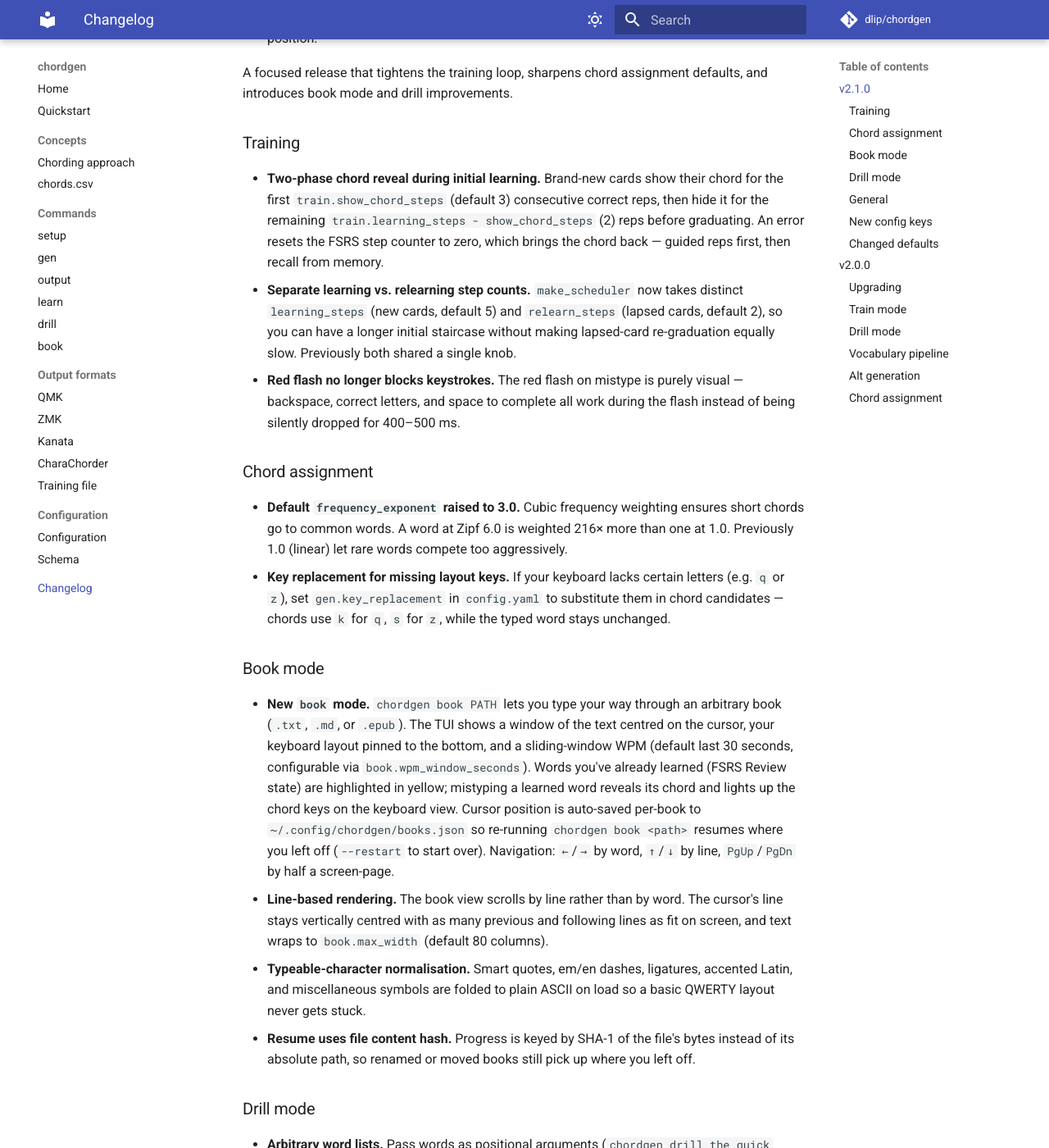
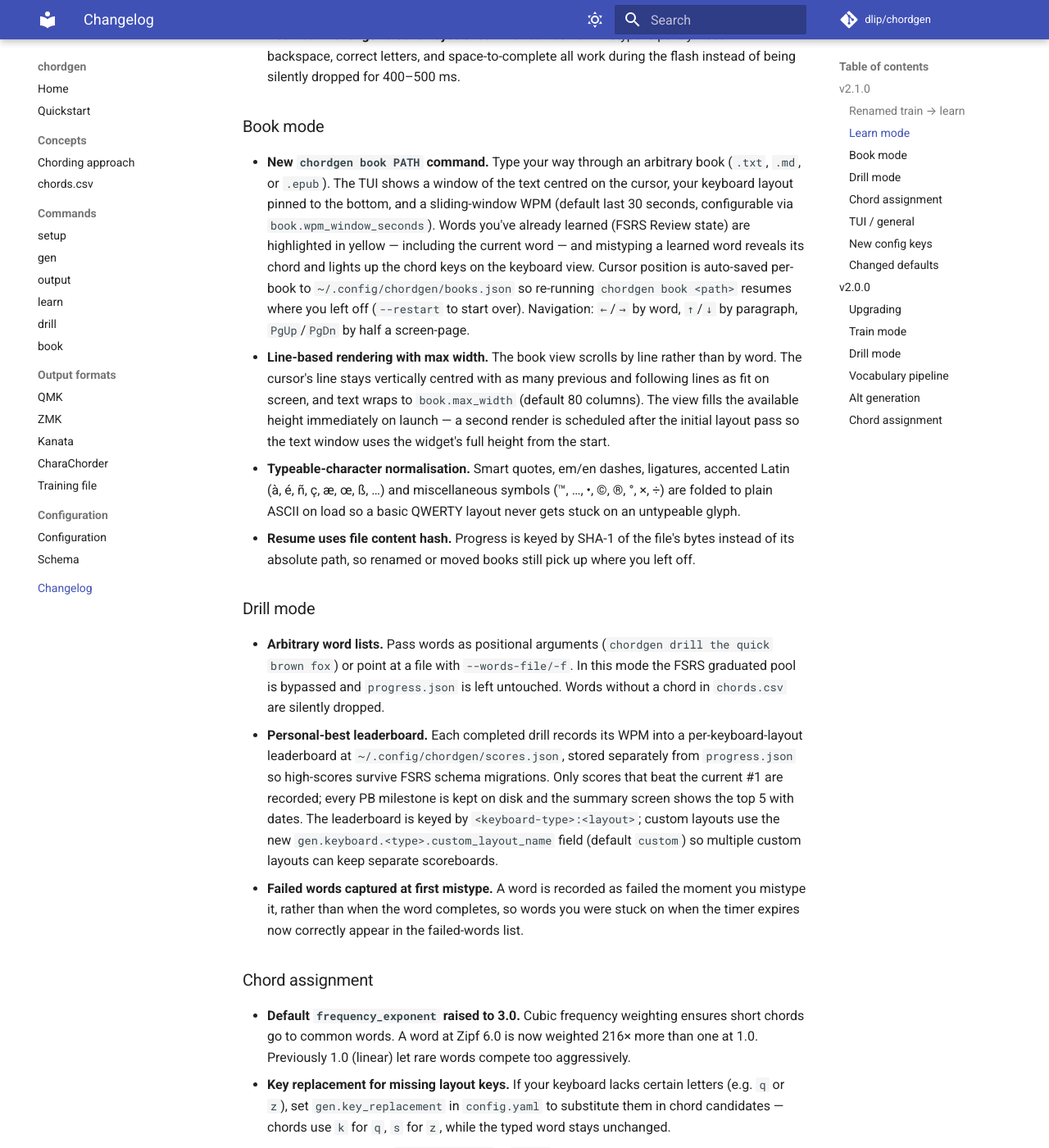
Before and after one commit to dlip/chordgen, an MkDocs documentation site: the page built from docs/changelog.md, in a window 1280 px wide and 1400 px high, scrolled down 849 px. Shown: the whole window at 82% size. Built offline with MkDocs 1.6.1 and Material for MkDocs 9.7.7, drawn with Linux system fonts in a browser that asks for light colours; comment, search, counter and statistics services are not loaded; some of the changed text lies outside the part shown.

Commit message:
cleanup changelog

```diff
--- a/docs/changelog.md
+++ b/docs/changelog.md
@@ -2,135 +2,138 @@
 
 ## v2.1.0
 
-- **Book mode: current learned word highlighted yellow.** Previously
-  only upcoming learned words were highlighted; now the word you're
-  actively typing also gets the yellow highlight when it's a learned
-  chord.
-- **Learn mode: calendar-date overdue check.** Overdue cards are now
-  matched by calendar date (Anki-style) instead of wall-clock time,
-  so cards due later today appear in the review queue immediately.
-- **Learn mode: chord hidden during relearning.** When a mastered word
-  lapses and returns to Relearning, the chord no longer reappears by
-  default — it only shows on a current-word error, same as mastered
-  words.
-- **Alt generation: skip inflector import when slots are filled.**
-  When `alts.overwrite` is `false` and all three alt slots are
-  already populated, the expensive `pattern` library import is
-  avoided entirely, making `chordgen gen` much faster on re-runs.
-- **Renamed `train` to `learn`.** Command is now `chordgen learn`,
-  config section is `learn`, the TUI title says "chordgen learn".
-  The old `train` config key will be silently ignored.
-- **Red flash no longer blocks keystrokes.** The red flash on mistype
-  is purely visual — backspace, correct letters, and space to
-  complete all work during the flash.
-- **Drill leaderboard stores all PBs, shows top 5.** Only scores that
-  beat the current #1 are recorded; every PB milestone is kept on
-  disk. The summary screen still caps the display to 5 entries.
-- **Book mode: text fills screen immediately on launch.** A second
-  render is scheduled after the initial layout pass so the text
-  window uses the widget's full height from the start.
-- **Book mode: resume uses file content hash.** Progress is keyed by
-  SHA-1 of the file's bytes instead of its absolute path, so moving
-  or renaming the book file preserves your cursor position.
+A focused release that tightens the training loop, sharpens chord
+assignment defaults, and introduces book mode and drill
+improvements.
 
-A focused release that tightens the training loop, sharpens chord
-assignment defaults, and introduces book mode and drill improvements.
+### Renamed `train` → `learn`
 
-### Training
+The interactive spaced-repetition command is now `chordgen learn`,
+the matching `config.yaml` section is `learn`, and the TUI title
+reads "chordgen learn". The old `train` config key is silently
+ignored.
 
-- **Two-phase chord reveal during initial learning.**
-  Brand-new cards show their chord for the first `train.show_chord_steps`
-  (default 3) consecutive correct reps, then hide it for the remaining
-  `train.learning_steps - show_chord_steps` (2) reps before graduating.
-  An error resets the FSRS step counter to zero, which brings the chord
-  back — guided reps first, then recall from memory.
+### Learn mode
+
+- **Two-phase chord reveal during initial learning.** Brand-new
+  cards show their chord for the first `learn.show_chord_steps`
+  (default 3) consecutive correct reps, then hide it for the
+  remaining `learn.learning_steps - show_chord_steps` (2) reps
+  before graduating. An error resets the FSRS step counter to
+  zero, which brings the chord back — guided reps first, then
+  recall from memory.
 - **Separate learning vs. relearning step counts.**
   `make_scheduler` now takes distinct `learning_steps` (new cards,
-  default 5) and `relearn_steps` (lapsed cards, default 2), so you can
-  have a longer initial staircase without making lapsed-card
-  re-graduation equally slow. Previously both shared a single knob.
-- **Red flash no longer blocks keystrokes.**
-  The red flash on mistype is purely visual — backspace, correct
-  letters, and space to complete all work during the flash instead of
-  being silently dropped for 400–500 ms.
-
-### Chord assignment
-
-- **Default `frequency_exponent` raised to 3.0.** Cubic frequency
-  weighting ensures short chords go to common words. A word at Zipf 6.0
-  is weighted 216× more than one at 1.0. Previously 1.0 (linear) let
-  rare words compete too aggressively.
-- **Key replacement for missing layout keys.** If your keyboard lacks
-  certain letters (e.g. `q` or `z`), set `gen.key_replacement` in
-  `config.yaml` to substitute them in chord candidates — chords use
-  `k` for `q`, `s` for `z`, while the typed word stays unchanged.
+  default 5) and `relearn_steps` (lapsed cards, default 2), so a
+  longer initial staircase no longer drags out lapsed-card
+  re-graduation.
+- **Calendar-date overdue check.** Overdue cards are matched by
+  calendar date (Anki-style) instead of wall-clock time, so cards
+  due later today appear in the review queue immediately.
+- **Chord stays hidden during relearning.** When a mastered word
+  lapses and returns to Relearning, the chord no longer reappears
+  by default — it only shows on a current-word error, same as
+  mastered words.
+- **Red flash no longer blocks keystrokes.** The red flash on
+  mistype is purely visual — backspace, correct letters, and
+  space-to-complete all work during the flash instead of being
+  silently dropped for 400–500 ms.
 
 ### Book mode
 
-- **New `book` mode.** `chordgen book PATH` lets you type your way
-  through an arbitrary book (`.txt`, `.md`, or `.epub`). The TUI
-  shows a window of the text centred on the cursor, your keyboard
-  layout pinned to the bottom, and a sliding-window WPM (default
-  last 30 seconds, configurable via `book.wpm_window_seconds`).
-  Words you've already learned (FSRS Review state) are highlighted in
-  yellow; mistyping a learned word reveals its chord and lights up
-  the chord keys on the keyboard view. Cursor position is auto-saved
-  per-book to `~/.config/chordgen/books.json` so re-running
-  `chordgen book <path>` resumes where you left off (`--restart` to
-  start over). Navigation: `←`/`→` by word, `↑`/`↓` by line,
-  `PgUp`/`PgDn` by half a screen-page.
-- **Line-based rendering.** The book view scrolls by line rather than
-  by word. The cursor's line stays vertically centred with as many
-  previous and following lines as fit on screen, and text wraps to
-  `book.max_width` (default 80 columns).
-- **Typeable-character normalisation.** Smart quotes, em/en dashes,
-  ligatures, accented Latin, and miscellaneous symbols are folded to
-  plain ASCII on load so a basic QWERTY layout never gets stuck.
-- **Resume uses file content hash.** Progress is keyed by SHA-1 of the
-  file's bytes instead of its absolute path, so renamed or moved books
-  still pick up where you left off.
+- **New `chordgen book PATH` command.** Type your way through an
+  arbitrary book (`.txt`, `.md`, or `.epub`). The TUI shows a
+  window of the text centred on the cursor, your keyboard layout
+  pinned to the bottom, and a sliding-window WPM (default last 30
+  seconds, configurable via `book.wpm_window_seconds`). Words
+  you've already learned (FSRS Review state) are highlighted in
+  yellow — including the current word — and mistyping a learned
+  word reveals its chord and lights up the chord keys on the
+  keyboard view. Cursor position is auto-saved per-book to
+  `~/.config/chordgen/books.json` so re-running `chordgen book
+  <path>` resumes where you left off (`--restart` to start over).
+  Navigation: `←`/`→` by word, `↑`/`↓` by paragraph, `PgUp`/`PgDn`
+  by half a screen-page.
+- **Line-based rendering with max width.** The book view scrolls
+  by line rather than by word. The cursor's line stays vertically
+  centred with as many previous and following lines as fit on
+  screen, and text wraps to `book.max_width` (default 80
+  columns). The view fills the available height immediately on
+  launch — a second render is scheduled after the initial layout
+  pass so the text window uses the widget's full height from the
+  start.
+- **Typeable-character normalisation.** Smart quotes, em/en
+  dashes, ligatures, accented Latin (à, é, ñ, ç, æ, œ, ß, …) and
+  miscellaneous symbols (™, …, •, ©, ®, °, ×, ÷) are folded to
+  plain ASCII on load so a basic QWERTY layout never gets stuck
+  on an untypeable glyph.
+- **Resume uses file content hash.** Progress is keyed by SHA-1
+  of the file's bytes instead of its absolute path, so renamed or
+  moved books still pick up where you left off.
 
 ### Drill mode
 
 - **Arbitrary word lists.** Pass words as positional arguments
   (`chordgen drill the quick brown fox`) or point at a file with
-  `--words-file/-f`. In this mode the FSRS graduated pool is bypassed
-  and `progress.json` is left untouched.
-- **Personal-best leaderboard.** Each completed drill records its WPM
-  into a per-keyboard-layout leaderboard at `~/.config/chordgen/scores.json`.
-  All PB milestones are kept on disk; the summary screen shows the top
-  5 with dates. The leaderboard is keyed by `<keyboard-type>:<layout>`;
-  custom layouts use `custom_layout_name` so multiple layouts can have
-  separate scoreboards. Stored separately from `progress.json` so
-  high-scores survive FSRS schema migrations.
-- **Failed words captured at first mistype.** A word is recorded as
-  failed the moment you mistype it, rather than when the word
-  completes, so words you were stuck on when the timer expires now
-  correctly appear in the failed-words list.
+  `--words-file/-f`. In this mode the FSRS graduated pool is
+  bypassed and `progress.json` is left untouched. Words without a
+  chord in `chords.csv` are silently dropped.
+- **Personal-best leaderboard.** Each completed drill records its
+  WPM into a per-keyboard-layout leaderboard at
+  `~/.config/chordgen/scores.json`, stored separately from
+  `progress.json` so high-scores survive FSRS schema migrations.
+  Only scores that beat the current #1 are recorded; every PB
+  milestone is kept on disk and the summary screen shows the top
+  5 with dates. The leaderboard is keyed by
+  `<keyboard-type>:<layout>`; custom layouts use the new
+  `gen.keyboard.<type>.custom_layout_name` field (default
+  `custom`) so multiple custom layouts can keep separate
+  scoreboards.
+- **Failed words captured at first mistype.** A word is recorded
+  as failed the moment you mistype it, rather than when the word
+  completes, so words you were stuck on when the timer expires
+  now correctly appear in the failed-words list.
 
-### General
+### Chord assignment
 
-- **TUI layout refresh.** Train and drill modes render session stats
-  above the word stream, with the current word horizontally centred
-  on screen. The underline cursor between the word and its chord has
-  been removed so the chord sits directly beneath the word. The
-  keyboard view stays at the bottom.
+- **Default `frequency_exponent` raised to 3.0.** Cubic frequency
+  weighting ensures short chords go to common words. A word at
+  Zipf 6.0 is now weighted 216× more than one at 1.0. Previously
+  1.0 (linear) let rare words compete too aggressively.
+- **Key replacement for missing layout keys.** If your keyboard
+  lacks certain letters (e.g. `q` or `z`), set
+  `gen.key_replacement` in `config.yaml` to substitute them in
+  chord candidates — chords use `k` for `q`, `s` for `z`, while
+  the typed word stays unchanged.
+- **Faster re-runs.** When `alts.overwrite` is `false` and all
+  three alt slots are already populated, the expensive `pattern`
+  library import is skipped entirely, making `chordgen gen` much
+  faster on iterations.
+
+### TUI / general
+
+- **Layout refresh.** Learn and drill modes render session stats
+  above the word stream, with the current word horizontally
+  centred on screen. The underline cursor between the word and
+  its chord has been removed so the chord sits directly beneath
+  the word. The keyboard view stays at the bottom.
 
 ### New config keys
 
 | Key | Default | Section | Purpose |
 | --- | ------- | ------- | ------- |
-| `train.learning_steps` | 5 | train | Consecutive corrects before a new card graduates |
-| `train.show_chord_steps` | 3 | train | How many learning steps show the chord |
+| `learn.learning_steps` | 5 | learn | Consecutive corrects before a new card graduates |
+| `learn.show_chord_steps` | 3 | learn | How many learning steps show the chord |
 | `book.wpm_window_seconds` | 30 | book | Sliding window for running WPM |
 | `book.max_width` | 80 | book | Max width of rendered text block |
 | `gen.key_replacement` | `{}` | gen | Map missing layout keys to replacements |
+| `gen.keyboard.<type>.custom_layout_name` | `"custom"` | gen.keyboard | Leaderboard label for the custom layout |
 
 ### Changed defaults
 
 | Key | Old | New |
 | --- | --- | --- |
-| `train.relearn_steps` | 3 | 2 |
+| `learn.relearn_steps` | 3 | 2 |
 | `gen.assignment.frequency_exponent` | 1.0 | 3.0 |
 
 ## v2.0.0
```
